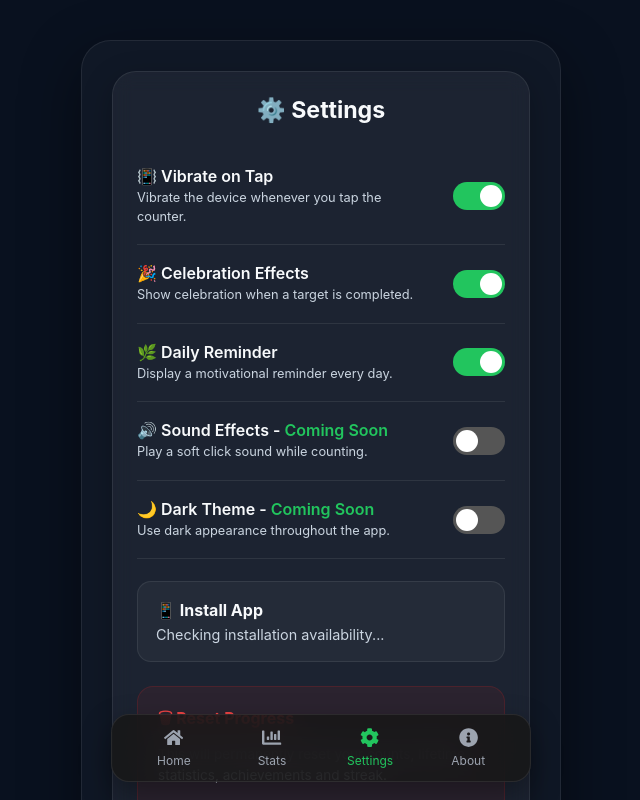
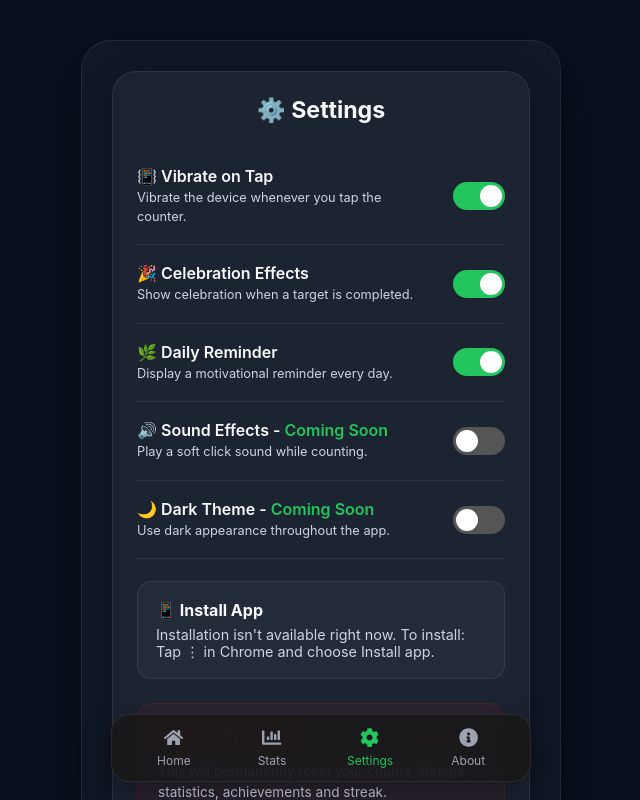
Before and after one commit to wasifansari22/Tasbeeh-Counter, a React (Vite) app: page /settings in a window 1280 px wide. Shown: the top 800 px of the page, without its empty margins (319-959 px from the left). Built offline with nearby package versions, Linux system fonts and the light colour scheme.

Commit message:
Feat: Redesign settings, polish home/about pages, and improve PWA support

```diff
--- a/src/App.jsx
+++ b/src/App.jsx
@@ -26,8 +26,12 @@ import Statistics from './pages/Statistics'
 import Settings from './pages/Settings'
 import BottomNavigation from './components/BottomNavigation/BottomNavigation'
 import About from './pages/About'
+import useInstallPrompt from './hooks/useInstallPrompt'
 
 const App = () => {
+    // installation
+    const { status, installApp } = useInstallPrompt();
+
     const [dhikrs, setDhikrs] = useLocalStorage(
         "dhikrs", initialDhikrs
     );
@@ -367,6 +371,8 @@ const App = () => {
                             settings={settings}
                             setSettings={setSettings}
                             onReset={handleResetAll}
+                            status={status}
+                            installApp={installApp}
                         />}
                     />
 
--- a/src/components/SettingsCard/SettingsCard.jsx
+++ b/src/components/SettingsCard/SettingsCard.jsx
@@ -2,13 +2,9 @@ import React, { useState } from "react";
 import styles from "./SettingsCard.module.css";
 import ConfirmModal from "../ConfirmModal/ConfirmModal";
 import { motion } from "framer-motion";
-import useInstallPrompt from "../../hooks/useInstallPrompt";
 
-const SettingsCard = ({ settings, setSettings, onReset }) => {
-
-    const { status, installApp } = useInstallPrompt();
+const SettingsCard = ({ settings, setSettings, onReset, status, installApp }) => {
     const [showResetModal, setShowResetModal] = useState(false);
-
     const toggleSetting = (key) => {
         setSettings((prev) => ({
             ...prev,
@@ -122,10 +118,11 @@ const SettingsCard = ({ settings, setSettings, onReset }) => {
                             <p>Opening installation prompt...</p>
                         )}
                         {status === "installed" && (
-                            <p>✅ App is already installed.</p>
+                            <p style={{ color: "#22c55e" }}>✅ App is already installed.</p>
                         )}
                         {status === "unsupported" && (
-                            <p>Installation isn't available right now. Try to Refresh/Reload the page once.</p>
+                            <p>Installation isn't available right now. To install:
+                                Tap ⋮ in Chrome and choose Install app.</p>
                         )}
                     </div>
 
--- a/src/hooks/useInstallPrompt.js
+++ b/src/hooks/useInstallPrompt.js
@@ -5,27 +5,18 @@ const useInstallPrompt = () => {
     const [status, setStatus] = useState("checking");
 
     useEffect(() => {
-        console.log("Install hook mounted");
-
-        if (
-            window.matchMedia("(display-mode: standalone)").matches
-        ) {
+        if (window.matchMedia("(display-mode: standalone)").matches) {
             setStatus("installed");
             return;
         }
 
         const handleBeforeInstallPrompt = (event) => {
-            console.log("beforeinstallprompt fired");
-
             event.preventDefault();
-
             setDeferredPrompt(event);
             setStatus("available");
         };
 
         const handleAppInstalled = () => {
-            console.log("App Installed");
-
             setDeferredPrompt(null);
             setStatus("installed");
         };
@@ -40,9 +31,16 @@ const useInstallPrompt = () => {
             handleAppInstalled
         );
 
+        const timer = setTimeout(() => {
+            setStatus((current) =>
+                current === "checking"
+                    ? "unsupported"
+                    : current
+            );
+        }, 1500);
+
         return () => {
-            console.log("Install hook unmounted");
-            // clearTimeout(timer);
+            clearTimeout(timer);
             window.removeEventListener(
                 "beforeinstallprompt",
                 handleBeforeInstallPrompt
@@ -61,7 +59,6 @@ const useInstallPrompt = () => {
         }
 
         setStatus("installing");
-
         deferredPrompt.prompt();
 
         const { outcome } =
@@ -78,6 +75,10 @@ const useInstallPrompt = () => {
         return true;
     };
 
+    useEffect(() => {
+        console.log("Current install status:", status);
+    }, [status]);
+
     return {
         status,
         installApp,
--- a/src/main.jsx
+++ b/src/main.jsx
@@ -7,7 +7,7 @@ import { DhikrProvider } from './context/DhikrContext.jsx'
 import { registerSW } from "virtual:pwa-register";
 
 registerSW({
-    immediate: true,
+  immediate: true,
 });
 
 createRoot(document.getElementById('root')).render(
--- a/src/pages/Settings.jsx
+++ b/src/pages/Settings.jsx
@@ -8,6 +8,8 @@ const Settings = (props) => {
                 settings={props.settings}
                 setSettings={props.setSettings}
                 onReset={props.onReset}
+                status={props.status}
+                installApp={props.installApp}
             />
         </>
     )
```
